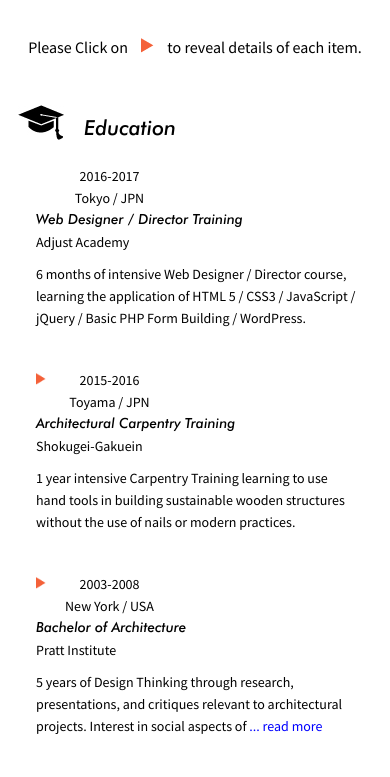
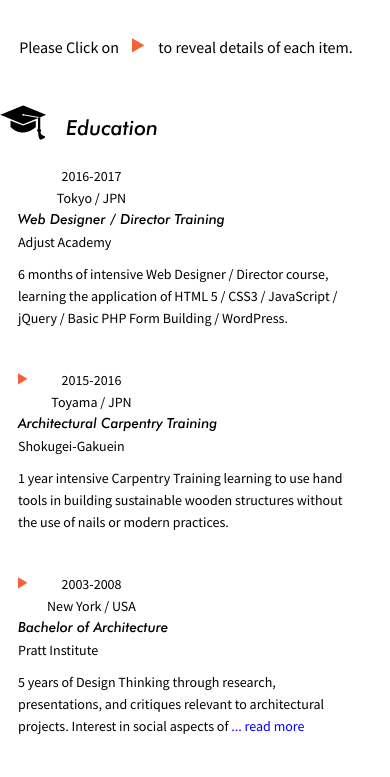
Before and after one commit to kwangjaekim/portfolio_2017, a plain HTML site: page resume.html in a window 390 px wide. Shown: the part 149-926 px from the top of the page. Drawn offline with Linux system fonts and the light colour scheme.

Commit message:
Testing Responsive Resume Page.

```diff
--- a/css/stylesheet_resume.css
+++ b/css/stylesheet_resume.css
@@ -151,6 +151,10 @@
 
 @media screen and (max-width: 880px) {
 
+
+    .wrapper{
+        padding-left: 0;
+    }
     .under_880{
         display: block;
         padding-left: 18px;
@@ -220,7 +224,8 @@
 
     .education-item-455,
     .work_experience-item-455{
-        max-width: 320px;
+        max-width: 100%;
+        height: auto;
         margin-left: auto;
         margin-right: auto;
 
@@ -229,7 +234,8 @@
     .resume-column-4-designer,
     .resume-column-4-surveyor,
     .resume-column-4-carpenter{
-        max-width: 320px;
+        max-width: 100%;
+        height: auto;
         margin-left: auto;
         margin-right: auto;
     }
```
